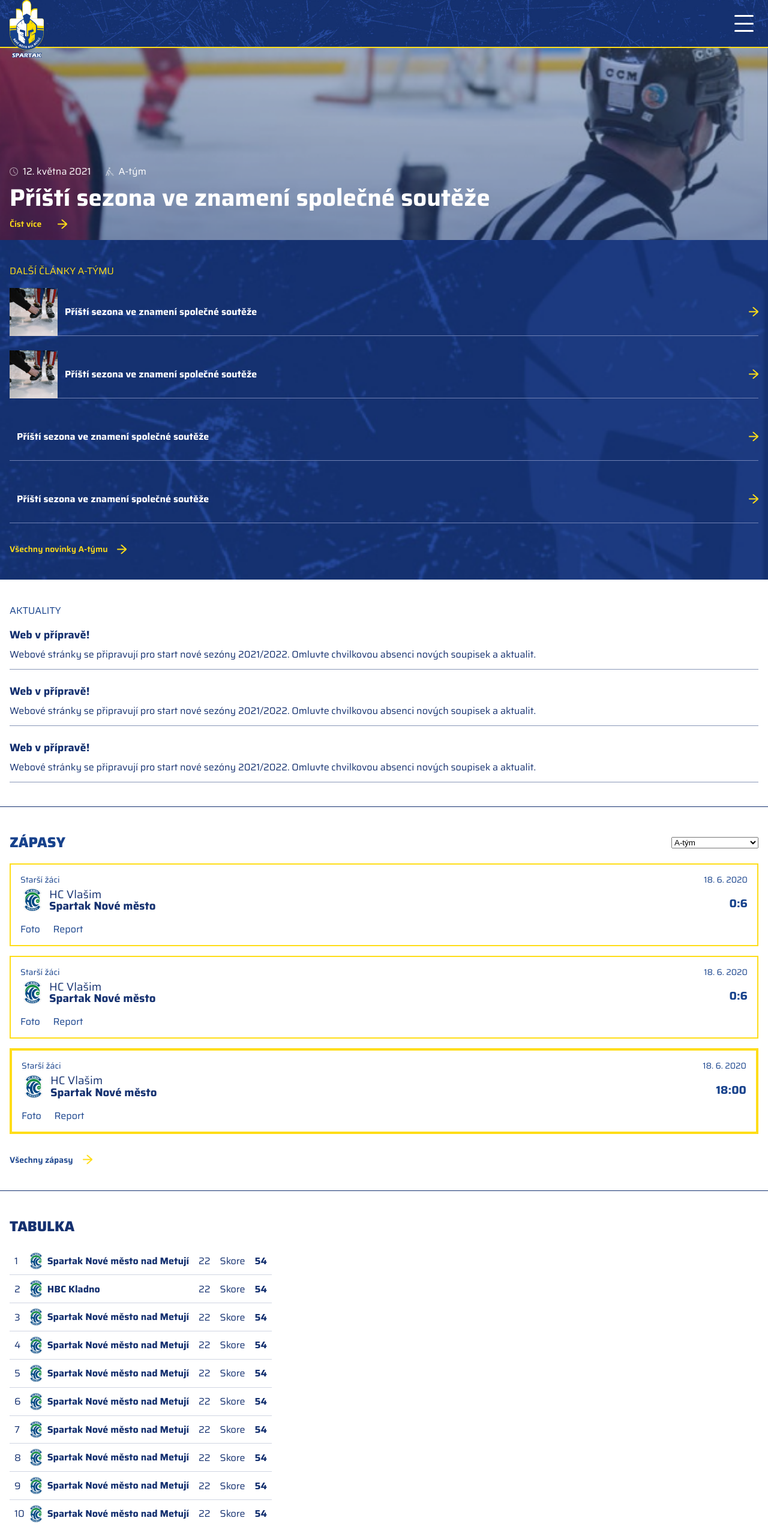
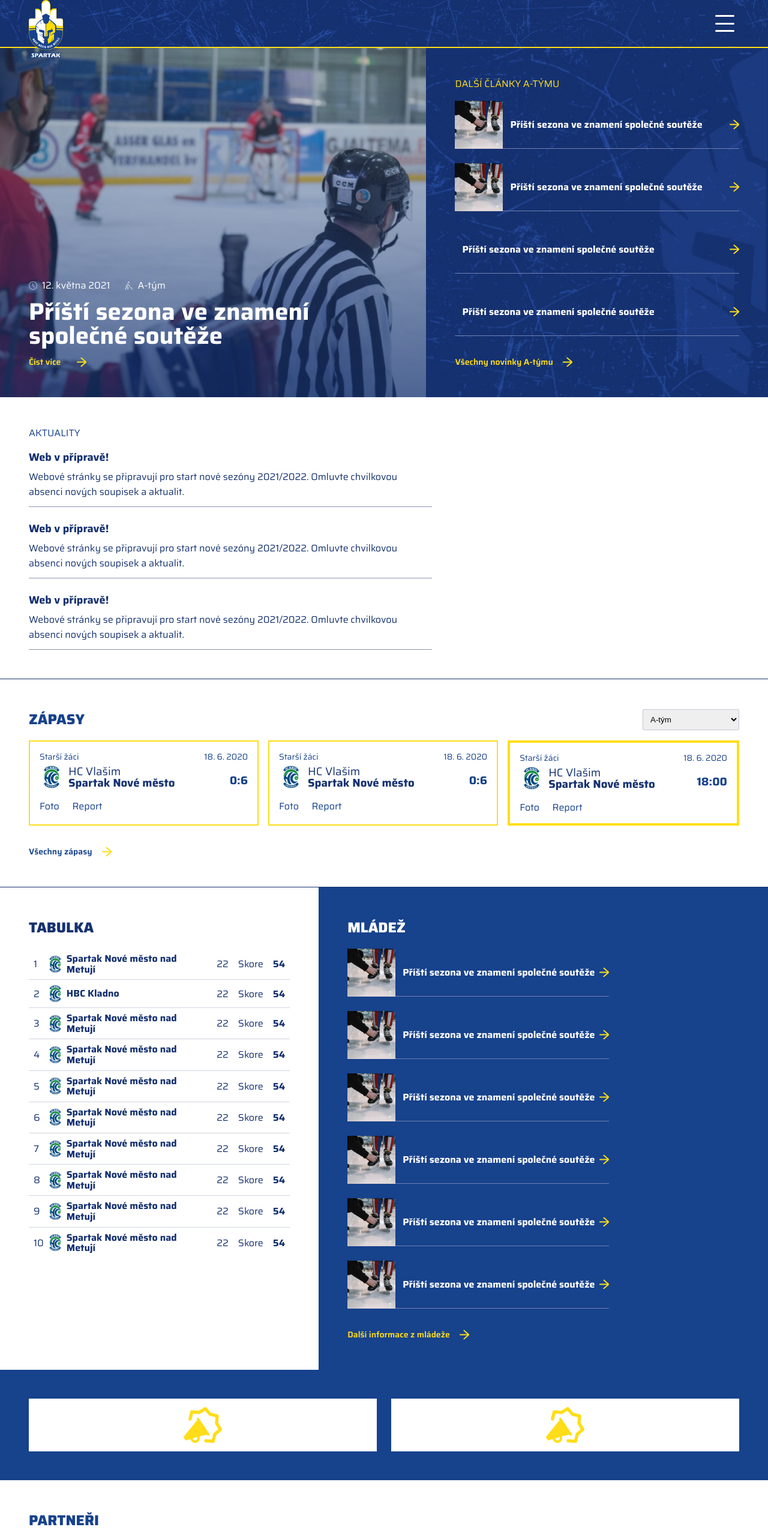
Before and after one commit to davidberka/nove_mesto_nad_metuji, a plain HTML site: page index.html in a window 1280 px wide. Shown: the top 2560 px of the page at 60% size. Drawn offline with Linux system fonts and the light colour scheme; a web font is replaced by a local one.

Commit message:
HP - Desktop 1

```diff
--- a/index.html
+++ b/index.html
@@ -154,7 +154,7 @@
             <div class="matches_container">
                 <div class="matches_header">
                     <h2>ZÁPASY</h2>
-                    <select name="categories" id="categories">
+                    <select class="select" name="categories" id="categories">
                         <option>A-tým</option>
                         <option>Dorost</option>
                         <option>Starší žáci</option>
--- a/scss/_footer.scss
+++ b/scss/_footer.scss
@@ -91,3 +91,9 @@
         }
     }
 }
+
+@media only screen and (min-width: 1024px) {
+    .footer_container {
+        padding: 3rem;
+    }
+}
--- a/scss/_globals.scss
+++ b/scss/_globals.scss
@@ -89,3 +89,10 @@ h4 {
         }
     }
 }
+
+.select {
+    border: 1px solid rgba($color: $darkBlue, $alpha: 0.2);
+    border-radius: 3px;
+    outline: none;
+    padding: .5rem;
+}
--- a/scss/_header.scss
+++ b/scss/_header.scss
@@ -103,3 +103,9 @@ header {
         }
     }
 }
+
+@media only screen and (min-width: 1024px) {
+    .header_container {
+        padding: 0 3rem;
+    }
+}
--- a/scss/_hp.scss
+++ b/scss/_hp.scss
@@ -236,6 +236,7 @@
 
     .resultTime {
         align-self: flex-end;
+        margin-left: .5rem;
     }
 }
 
@@ -336,3 +337,85 @@
     flex-wrap: wrap;
     gap: 3rem;
 }
+
+@media only screen and (min-width: 1024px) {
+    .topstory_container {
+        display: flex;
+        flex-wrap: wrap;
+    }
+
+    .topstory_article {
+        flex: .6;
+        height: unset;
+        // padding: ;
+    }
+
+    .topstory_article_content {
+        padding: 3rem;
+    }
+
+    .more_articles {
+        flex: .4;
+        padding: 3rem;
+    }
+
+    .news {
+        width: 60%;
+        padding: 3rem;
+    }
+
+    .matches_container {
+        padding: 3rem;
+    }
+
+    .matches_items_container {
+        flex-direction: row;
+    }
+
+    .table_container, .youth_articles, .banners_container, .partners_container {
+        padding: 3rem;
+    }
+
+    .youth_articles_container {
+        & > div {
+            width: max-content;
+        }
+    }
+}
+
+@media only screen and (min-width: 1280px) {
+    .matches_item {
+        width: 100%;
+    }
+
+    .multi_container {
+        display: flex;
+    }
+
+    .table_container {
+        flex: .4;
+    }
+
+    .youth_articles {
+        flex: .6;
+    }
+
+    .banners_container {
+       flex-direction: row;
+    }
+}
+
+
+@media only screen and (min-width: 1440px) {
+    .topstory_article {
+        flex: 0.4;
+    }
+
+    .more_articles {
+        flex: 0.32;
+    }
+
+    .news {
+        flex: 0.28;
+    }
+}
```
Also changed, not shown: css/style.css, 1 other file.
